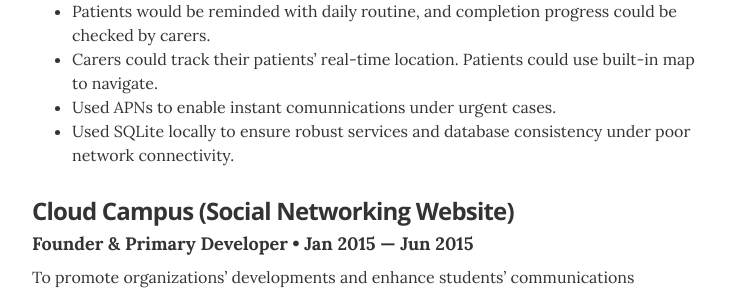
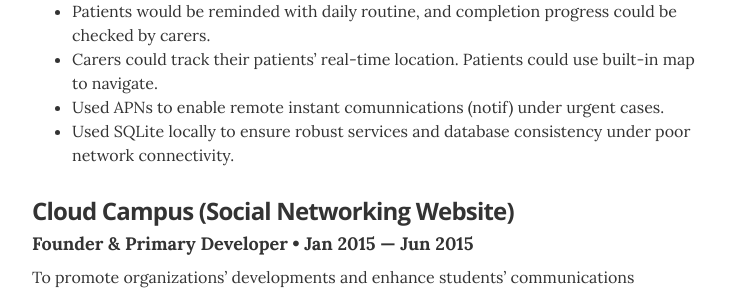
Before and after one commit to Yuyang105/Yuyang105.github.io, a Jekyll site: the page built from index.html, in a window 1280 px wide and 900 px high, scrolled down 2043 px. Shown: the part 163-453 px from the top of the window, without its empty margins (268-1011 px from the left). Built offline with Jekyll 4.4.1, drawn with Linux system fonts in a browser that asks for light colours.

Commit message:
Update projects.yml

```diff
--- a/_data/projects.yml
+++ b/_data/projects.yml
@@ -22,7 +22,7 @@
   duration: Jan 2015 &mdash; Jan 2016
   url: "file/Dissertation_of Dementia_Care.pdf"
   description: To develop a mobile based app to help both early-stage dementia patients and their carers
-  details: <ul class="resume-item-list"><li>Top-rated final year project of University of Liverpool in 2016, and is kept in campus library.</li><li>Programed an iOS app in Objective-C with MySQL and PHP based backend.</li><li>Patients would be reminded with daily routine, and completion progress could be checked by carers.</li><li>Carers could track their patients’ real-time location. Patients could use built-in map to navigate.</li><li>Used APNs to enable instant comunnications under urgent cases.</li><li>Used SQLite locally to ensure robust services and database consistency under poor network connectivity.</li></ul>
+  details: <ul class="resume-item-list"><li>Top-rated final year project of University of Liverpool in 2016, and is kept in campus library.</li><li>Programed an iOS app in Objective-C with MySQL and PHP based backend.</li><li>Patients would be reminded with daily routine, and completion progress could be checked by carers.</li><li>Carers could track their patients’ real-time location. Patients could use built-in map to navigate.</li><li>Used APNs to enable remote instant comunnications (notif) under urgent cases.</li><li>Used SQLite locally to ensure robust services and database consistency under poor network connectivity.</li></ul>
 
   # Cloud Campus
 - project: Cloud Campus (Social Networking Website)
```
